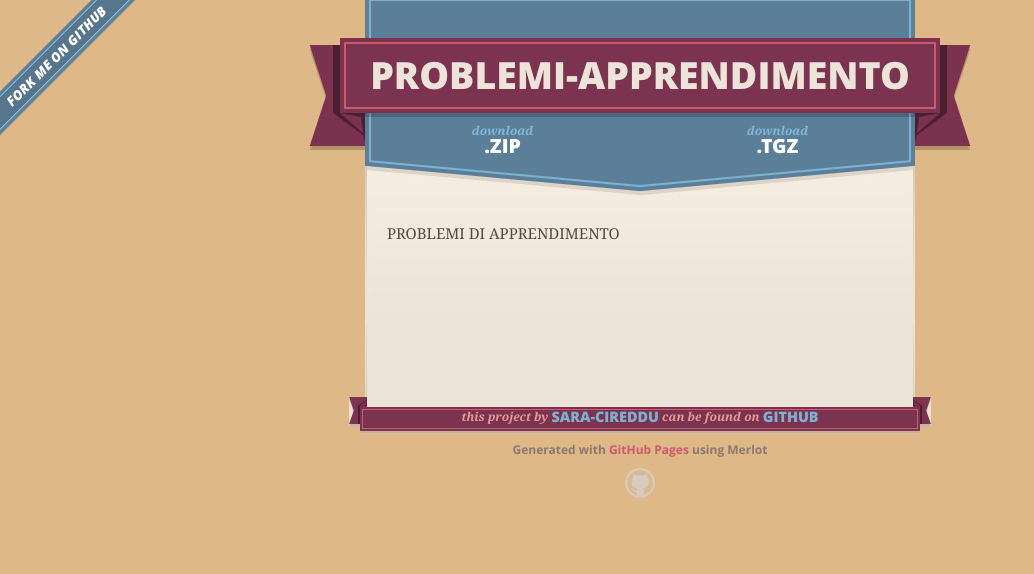
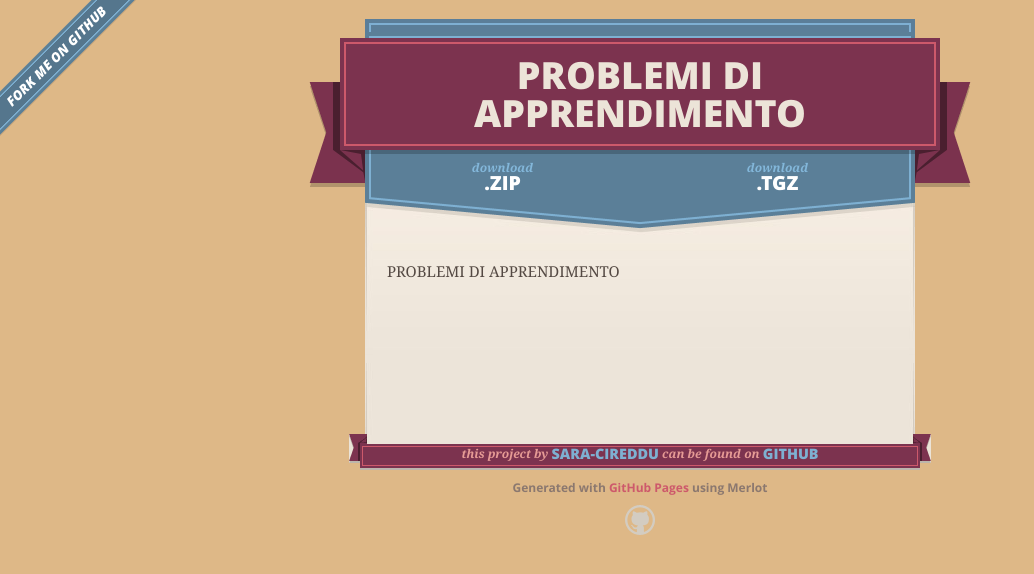
Before and after one commit to Sara-Cireddu/problemi-apprendimento, a plain HTML site: page index.html in a window 1280 px wide. Shown: the whole page, without its empty margins (0-1034 px from the left). Drawn offline with nearby package versions, Linux system fonts and the light colour scheme.

Commit message:
Update index.html

```diff
--- a/index.html
+++ b/index.html
@@ -28,7 +28,13 @@
       <header>
         <span class="ribbon-outer">
           <span class="ribbon-inner">
-            <h1>Problemi-apprendimento</h1>
+            <h1>
+            <center style:"color:black;">
+              <b>
+                PROBLEMI DI APPRENDIMENTO
+              </b>
+            </center>
+
             <h2></h2>
           </span>
           <span class="left-tail"></span>
```
